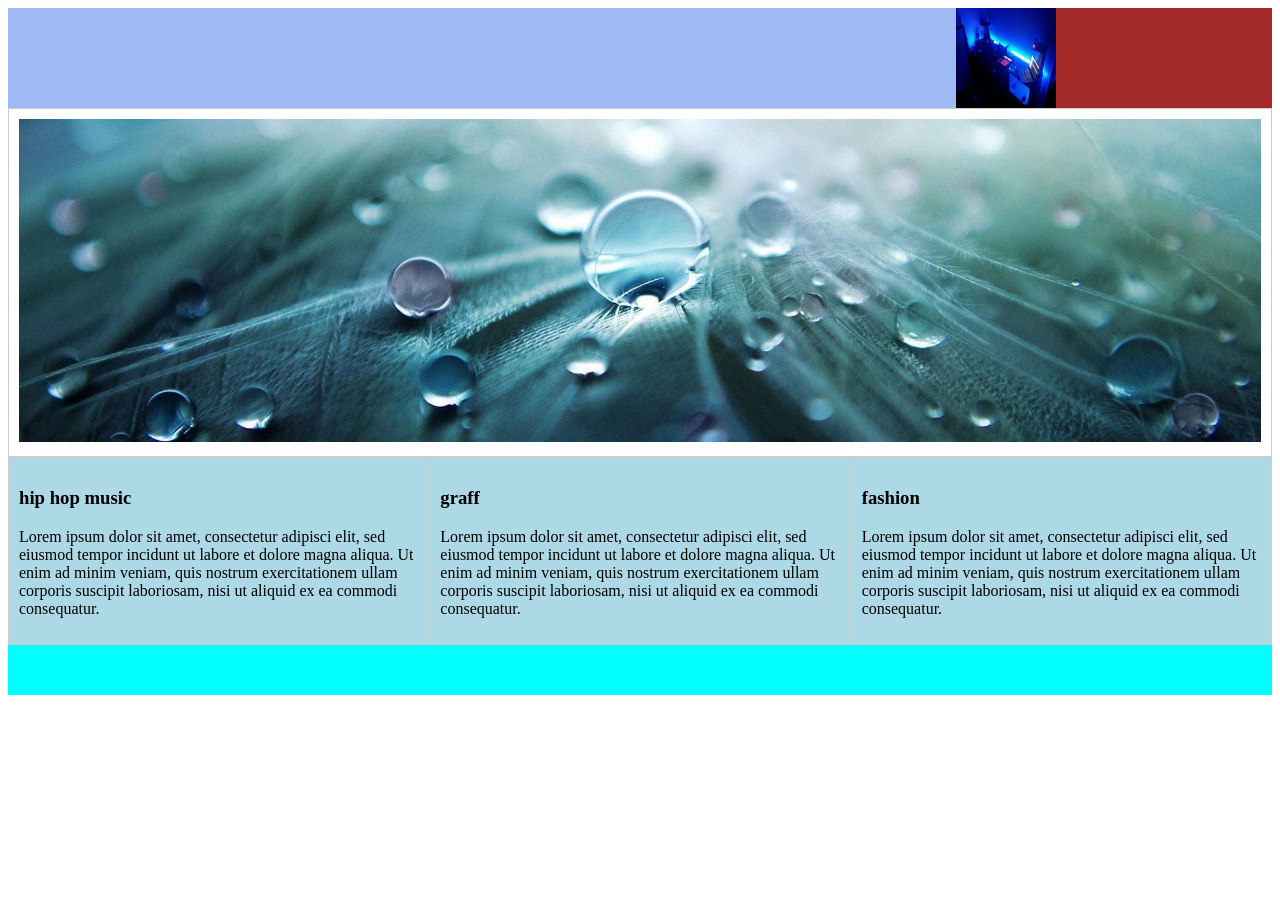
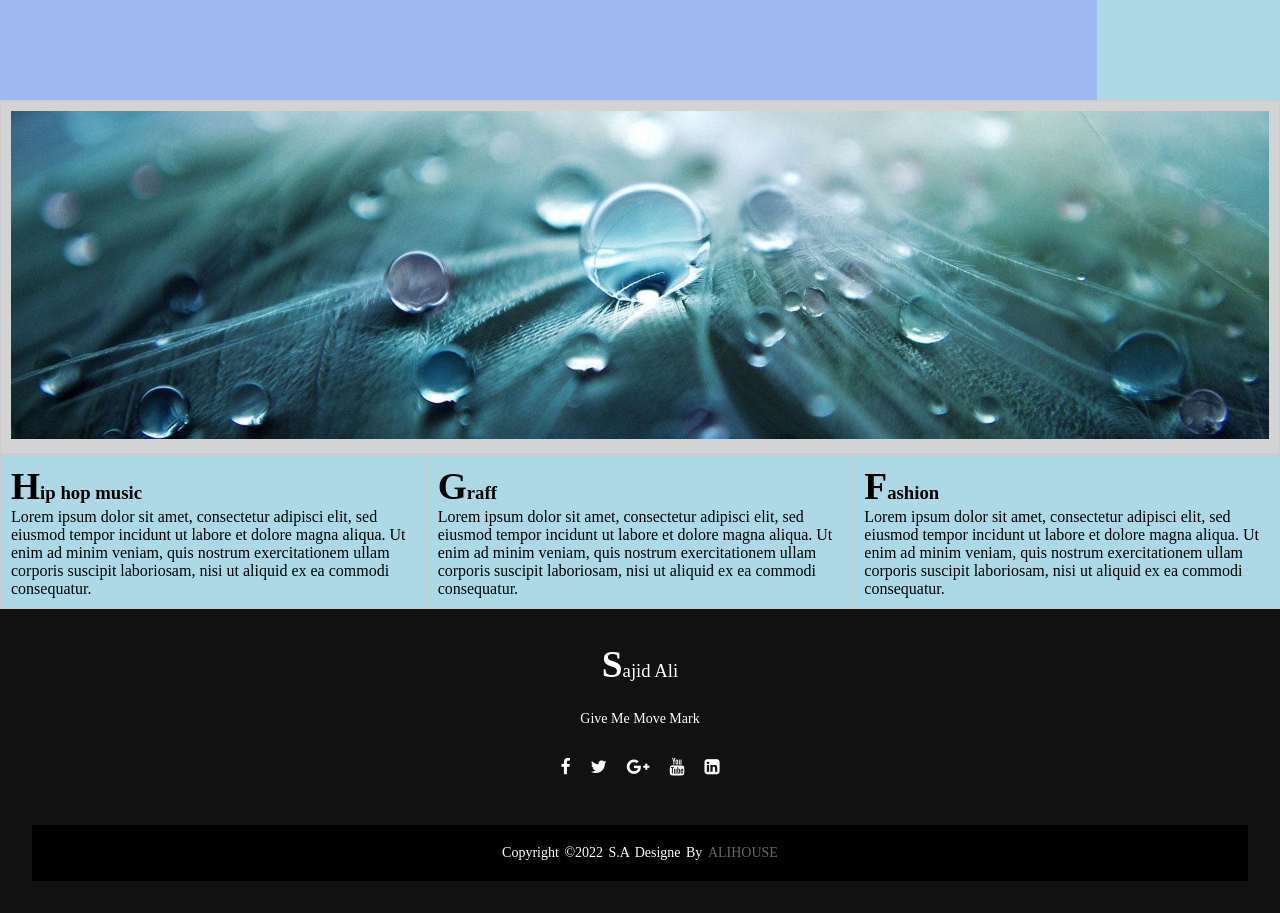
Before and after one commit to doomvillain/flexbox, a plain HTML site: page index.html in a window 1280 px wide. Before the commit the page ends 816 px from the top, so only its background shows below. Drawn offline with Linux system fonts and the light colour scheme.

Commit message:
footer update

```diff
--- a/index.html
+++ b/index.html
@@ -7,6 +7,7 @@
     <meta name="viewport" content="width=device-width, initial-scale=1.0">
     <title>Document</title>
     <link rel="stylesheet" href="styles.css" />
+    <link rel="stylesheet" href="https://stackpath.bootstrapcdn.com/font-awesome/4.7.0/css/font-awesome.min.css">
     </head>
 
     <body class="body-container">
@@ -18,7 +19,7 @@
             <div class="header-container">
                 <div class="title-box"></div>
                  <div class="logo-box">
-                    <img src="images/home studio.jpg" alt="at home" width="100" height="100" >
+
                 </div>
 
             </div>
@@ -29,34 +30,48 @@
                 <div class="landscape-box-1">
                     <img src="images/water.jpg" alt="leaf" >
 
+
                 </div>
             </div>
             <div class="areas-container">
                 <div class="music-box">
-                    <h3>hip hop music</h3>
+                    <h3>Hip hop music</h3>
             <p> Lorem ipsum dolor sit amet, consectetur adipisci elit, sed eiusmod tempor incidunt ut labore et dolore magna
                 aliqua. Ut enim ad minim veniam, quis nostrum exercitationem ullam corporis suscipit laboriosam, nisi ut
                 aliquid ex ea commodi consequatur. </p>
         </div>
         <div class="graff-box">
-            <h3>graff</h3>
+            <h3>Graff</h3>
             <p> Lorem ipsum dolor sit amet, consectetur adipisci elit, sed eiusmod tempor incidunt ut labore et dolore magna
                 aliqua. Ut enim ad minim veniam, quis nostrum exercitationem ullam corporis suscipit laboriosam, nisi ut
                 aliquid ex ea commodi consequatur. </p>
         </div>
         <div class="fashion-box">
-            <h3>fashion</h3>
+            <h3>Fashion</h3>
             <p> Lorem ipsum dolor sit amet, consectetur adipisci elit, sed eiusmod tempor incidunt ut labore et dolore magna
                 aliqua. Ut enim ad minim veniam, quis nostrum exercitationem ullam corporis suscipit laboriosam, nisi ut
                 aliquid ex ea commodi consequatur. </p>
         </div>
     </div>
+    <footer>
+        <div class="footer-container">
+            <div class="footer-content">
+                <h3>Sajid Ali</h3>
+                <P>Give Me Move Mark </P>
+                <ul class="socials">
+                    <li><a href="#"><i class="fa fa-facebook"></i></a></li>
+                    <li><a href="#"><i class="fa fa-twitter"></i></a></li>
+                    <li><a href="#"><i class="fa fa-google-plus"></i></a></li>
+                    <li><a href="#"><i class="fa fa-youtube"></i></a></li>
+                    <li><a href="#"><i class="fa fa-linkedin-square"></i></a></li>
+                </ul>
+            </div>
+            <div class="footer-bottom">
+                <p>copyright &copy;2022 S.A designe by <span>ALIHOUSE</span></p>
+            </div>
+        </div>
+    </footer>
+    </main>
+    </body>
 
-     <footer>
-         <div class="footer-container"></div>
-         <div class="footer-box"></div>
-
-     </footer>
-    </main>
-   </body>
-</html>
+    </html>
--- a/styles.css
+++ b/styles.css
@@ -1,85 +1,56 @@
 @media(min-width:468px) {
     .landscape-container {
-        background-color: white;
+    background-color: lightgrey;
     display: flex 1;
-
     }
-
-
-
-
-
-
+}
 
 .areas-container {
     background-color: lightblue;
-        display: flex;
-        justify-content: space-between;
-
+    display: flex ;
 }
 
-
-
+h3::first-letter {
+    font-size:  200%;
+    font-weight: bold;
 
 }
 
 .landscape-box-1 img {
     width: 100%;
-
 }
 
 .landscape-container div, .areas-container div {
-
     border: 1px #ccc solid;
     padding: 10px;
 }
 
 .music-box {
     flex: 1;
-
 }
 
 .graff-box {
     flex: 1;
-
 }
 
 .fashion-box {
     flex: 1;
+}
 
-
-
-}
 .header-container{
     justify-content: space-between;
     display: flex ;
-    background-color: red;
     height: 100px;
-
 }
 
 
-
-
-.footer-container{
-
-    background-color: aqua;
-    height: 50px;
-
+.logo-box {
+    flex: 1;
+    background-color: lightblue;
 }
 
-.logo-box {
-    flex: 1;
-    background-color: brown;
-
-
-}
-
-
-
-
 .title-box{
-    flex: 3;
+    flex: 6;
     background-color: rgb(158, 185, 243);
 }
 
@@ -92,3 +63,96 @@
 .main-container{
     flex: 1;
 }
+
+
+*{
+    margin: 0;
+    padding: 0%;
+    box-sizing: border-box;
+}
+body{
+    background-color: rgb(252, 252, 252);
+}
+
+footer{
+
+    bottom: 0;
+    left: 0;
+    right: 0;
+    background: rgb(17, 17, 17);
+    height: auto;
+    padding: 32px;
+    color: rgb(255, 255, 255);
+}
+
+.footer-content{
+    display: flex;
+    align-items: center;
+    justify-content: center;
+    flex-direction: column;
+    text-align: center;
+}
+
+.footer-content h3{
+    font-size: 1,8rem;
+    font-weight: 400;
+    text-transform: capitalize;
+    line-height: 3rem;
+}
+
+.footer-content p{
+    max-width: 500px;
+    margin: 10px auto;
+    line-height: 28px;
+    font-size: 14px;
+}
+
+.socials{
+    list-style: none;
+    display: flex;
+    align-items: center;
+    justify-content: center;
+    margin: 1rem 0 3rem 0;
+
+}
+
+.socials li{
+    margin: 0 10px;
+}
+
+.socials a{
+    text-decoration: none;
+    color: #fff;
+
+}
+
+.socials a i{
+    font-size: 1.1rem;
+    transition: color  .4s  ease;
+}
+
+.socials a:hover i{
+    color: aqua;
+}
+
+
+.footer-bottom{
+   background: #000;
+
+   padding: 20px 0;
+   text-align: center;
+}
+
+.footer-bottom p{
+    font-size: 14px;
+    word-spacing: 2px;
+    text-transform: capitalize;
+
+}
+
+.footer-bottom span{
+    text-transform: uppercase;
+    opacity: .4;
+    font-weight: 200;
+
+}
```
Lines whose indentation alone changed are shown as unchanged.
